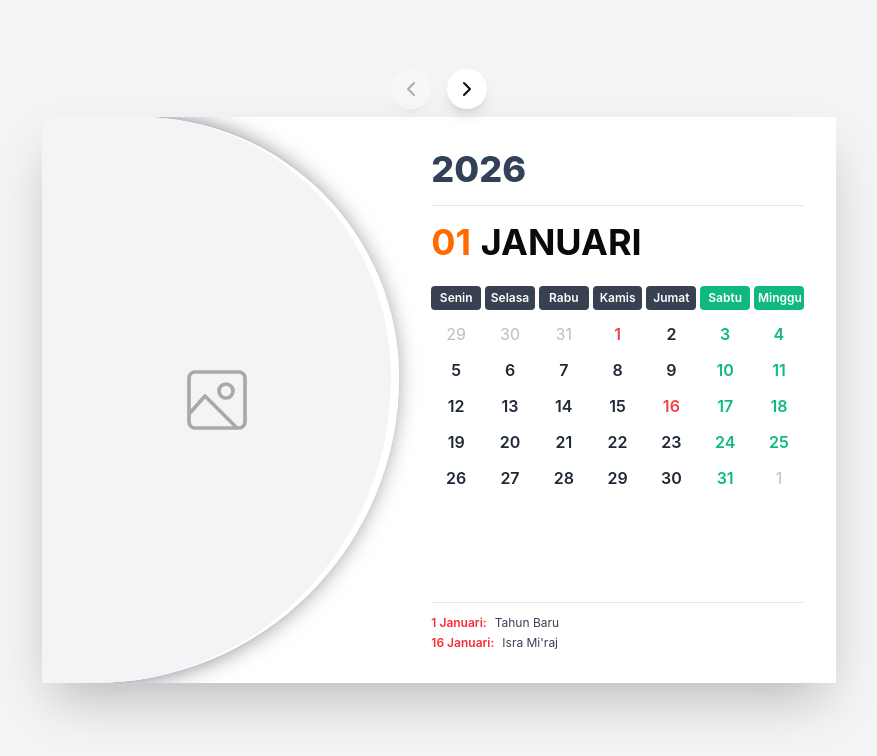
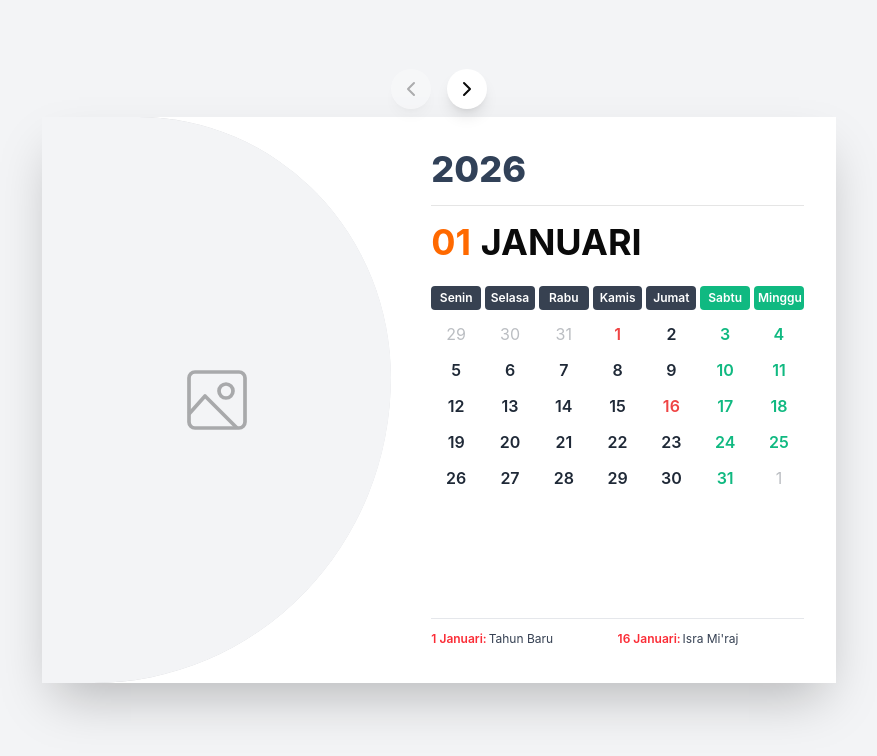
Before and after one commit to rizkiandrianto/web-calendar, a React (Vite) app: page / in a window 1280 px wide. Shown: the top 756 px of the page, without its empty margins (201-1078 px from the left). Built offline with nearby package versions, Linux system fonts and the light colour scheme.

Commit message:
Adjust view

```diff
--- a/src/app/components/Calendar.tsx
+++ b/src/app/components/Calendar.tsx
@@ -120,10 +120,10 @@ export function Calendar({ month, onMonthChange, logo }: CalendarProps) {
           {/* Holiday list */}
           {monthHolidays.length > 0 && (
             <div className="mt-4 pt-3 border-t border-gray-200">
-              <div className="space-y-1">
+              <div className="space-y-1 grid grid-cols-2">
                 {monthHolidays.map((holiday, index) => (
-                  <div key={index} className="flex items-start gap-2 text-xs">
-                    <span className="text-red-500 capitalize" style={{ fontWeight: 600 }}>
+                  <div key={index} className="text-xs">
+                    <span className="text-red-500 capitalize mr-0.5" style={{ fontWeight: 600 }}>
                       {holiday.day} {MONTH_NAMES[month].toLowerCase()}:
                     </span>
                     <span className="text-gray-700">{holiday.name}</span>
--- a/src/app/components/PhotoFrame.tsx
+++ b/src/app/components/PhotoFrame.tsx
@@ -10,8 +10,8 @@ export function PhotoFrame({ src, alt, isPhotoLeft }: PhotoFrameProps) {
   return (
     <div className={`relative w-full h-full overflow-hidden border-white
       ${isPhotoLeft ?
-        'rounded-tr-[290px] rounded-br-[340px] border-r-8 shadow-[-6px_0px_25px_#70707b]' :
-        'rounded-tl-[290px] rounded-bl-[340px] border-l-8 shadow-[6px_0px_25px_#70707b]'
+        'rounded-tr-[290px] rounded-br-[340px] border-r-8 inset-shadow-[6px_0px_25px_#70707b]' :
+        'rounded-tl-[290px] rounded-bl-[340px] border-l-8 inset-shadow-[-6px_0px_25px_#70707b]'
       }
     `}>
       {/* Main photo with rounded corners */}
```
